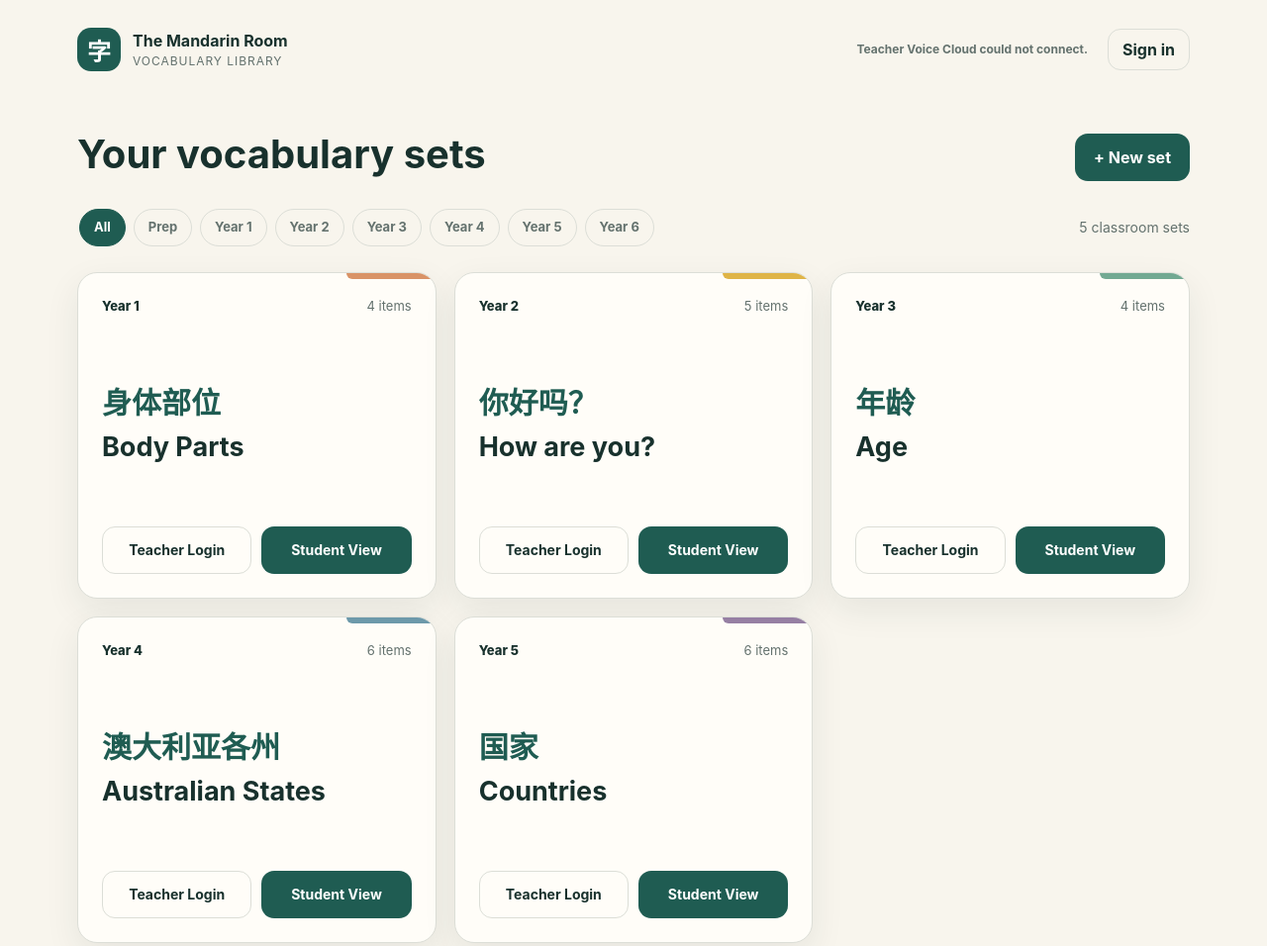
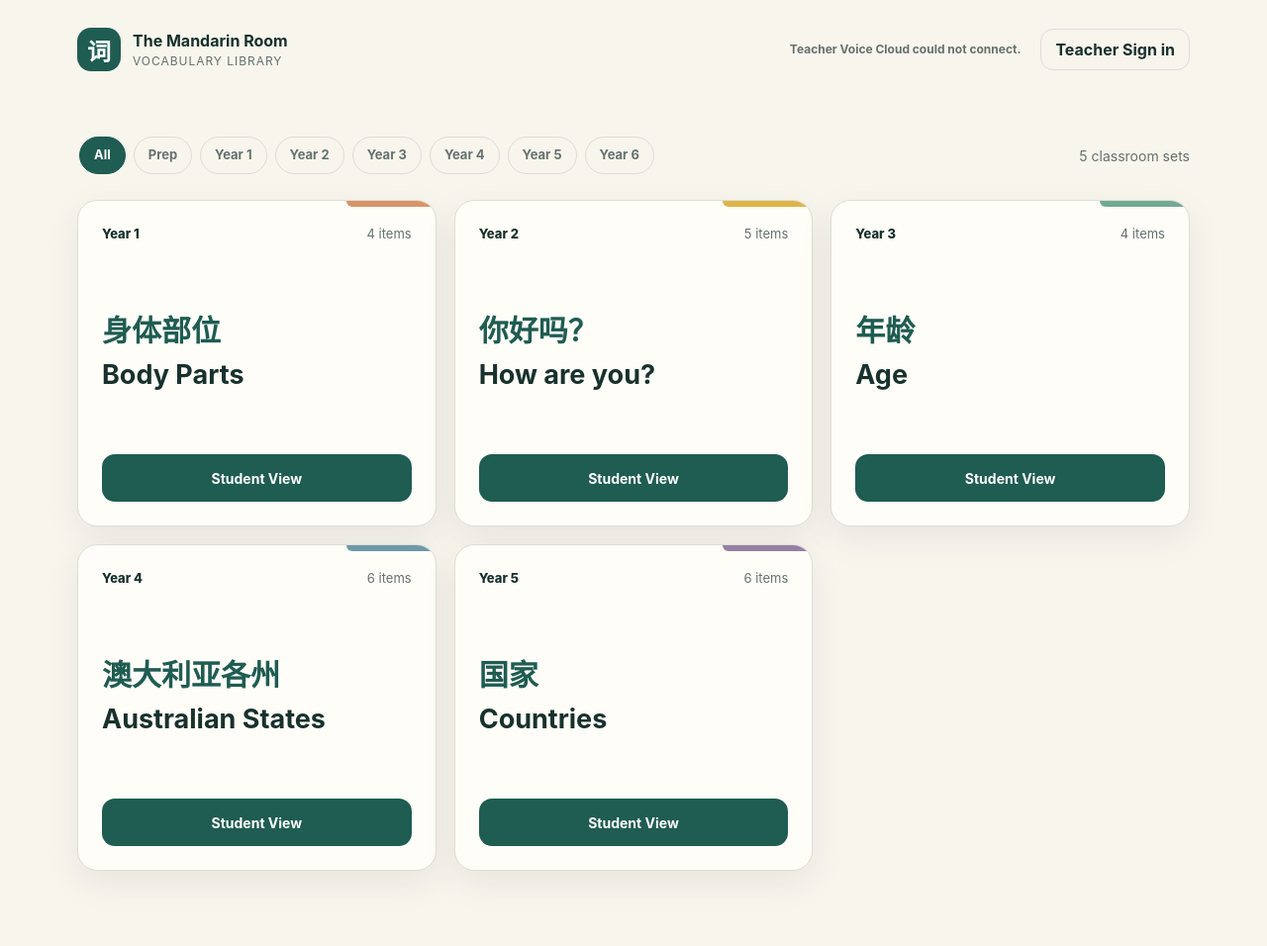
Before and after one commit to themandarinroom/vocabularylibrary, a plain HTML site: page index.html in a window 1280 px wide. Shown: the top 956 px of the page at 99% size. Drawn offline with Linux system fonts and the light colour scheme.

Commit message:
Simplify signed-out vocabulary homepage

```diff
--- a/index.html
+++ b/index.html
@@ -10,27 +10,24 @@
 <body>
   <header class="site-header editor-site-header">
     <a class="brand" href="./" aria-label="Vocabulary Library home">
-      <span class="brand-mark" aria-hidden="true">字</span>
+      <span class="brand-mark" aria-hidden="true">词</span>
       <span><strong>The Mandarin Room</strong><small>Vocabulary Library</small></span>
     </a>
     <section class="voice-auth-panel home-auth-panel" aria-label="Teacher account">
       <strong id="voice-auth-state">Connecting…</strong>
       <div>
-        <button id="voice-sign-in" class="button secondary" type="button">Sign in</button>
+        <button id="voice-sign-in" class="button secondary" type="button">Teacher Sign in</button>
         <button id="voice-sign-out" class="button secondary" type="button" hidden>Sign out</button>
       </div>
     </section>
   </header>
 
   <main id="app" tabindex="-1">
-    <section aria-labelledby="sets-heading">
-      <div class="library-heading">
-        <h1 id="sets-heading">Your vocabulary sets</h1>
-        <a class="button primary" href="editor.html">+ New set</a>
-      </div>
+    <section aria-label="Vocabulary sets">
       <div class="library-controls">
         <nav id="year-filters" class="filter-row" aria-label="Filter by year level"></nav>
         <p id="set-summary" class="muted"></p>
+        <a id="new-set" class="button primary" href="editor.html" hidden>+ New set</a>
       </div>
       <div id="set-grid" class="set-grid" aria-live="polite"></div>
     </section>
@@ -41,6 +38,6 @@
     <span>The Mandarin Room © 2026</span>
     <span>Vocabulary v0.4 · Aug 2026</span>
   </footer>
-  <script type="module" src="js/app.js?v=teacher-login-cards-1"></script>
+  <script type="module" src="js/app.js?v=approved-home-auth-1"></script>
 </body>
 </html>
--- a/js/app.js
+++ b/js/app.js
@@ -27,11 +27,11 @@ function renderDashboard() {
     <article class="set-card year-${set.yearLevel}">
       <div class="card-topline"><span class="year-badge">${yearLabel(set.yearLevel)}</span><span>${set.items.length} items</span></div>
       <div><p class="card-chinese" lang="zh-Hans">${set.chineseTitle}</p><h3>${set.title}</h3></div>
-      <div class="card-actions">${teacherLoggedIn ? `<a class="button secondary set-action" href="editor.html?set=${encodeURIComponent(set.id)}">Edit</a>` : `<button class="button secondary set-action teacher-login-action" type="button">Teacher Login</button>`}<a class="button primary set-action" href="student.html?set=${encodeURIComponent(set.id)}">Student View</a></div>
+      <div class="card-actions">${teacherLoggedIn ? `<a class="button secondary set-action" href="editor.html?set=${encodeURIComponent(set.id)}">Edit</a>` : ""}<a class="button primary set-action" href="student.html?set=${encodeURIComponent(set.id)}">Student View</a></div>
     </article>`).join("");
   if (!shown.length) grid.innerHTML = `<p class="empty-message">No sets for this year yet.</p>`;
+  document.querySelector("#new-set").hidden = !teacherLoggedIn;
   filters.querySelectorAll("button").forEach((button) => button.addEventListener("click", () => { activeYear = button.dataset.year === "all" ? "all" : Number(button.dataset.year); renderDashboard(); }));
-  grid.querySelectorAll(".teacher-login-action").forEach((button) => button.addEventListener("click", () => document.querySelector("#voice-sign-in")?.click()));
 }
 
 function itemRow(item, index) {
```
